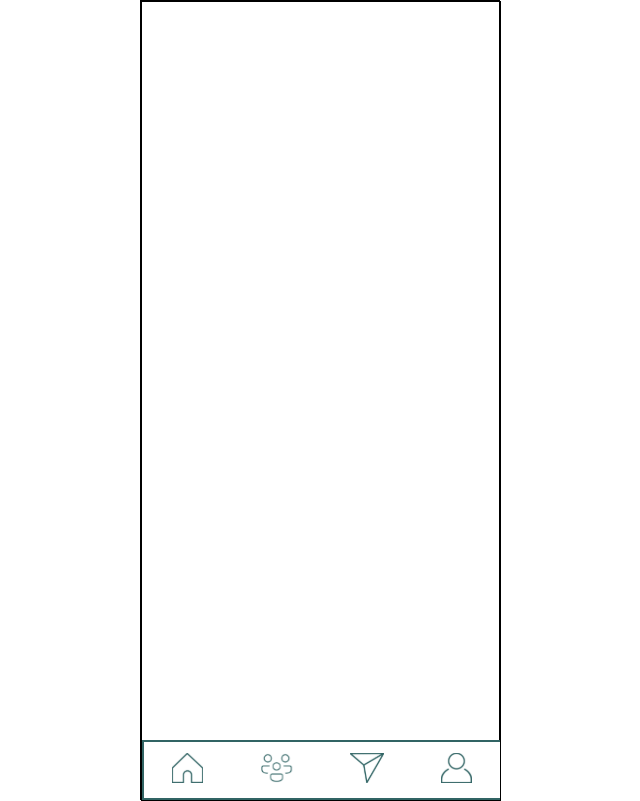
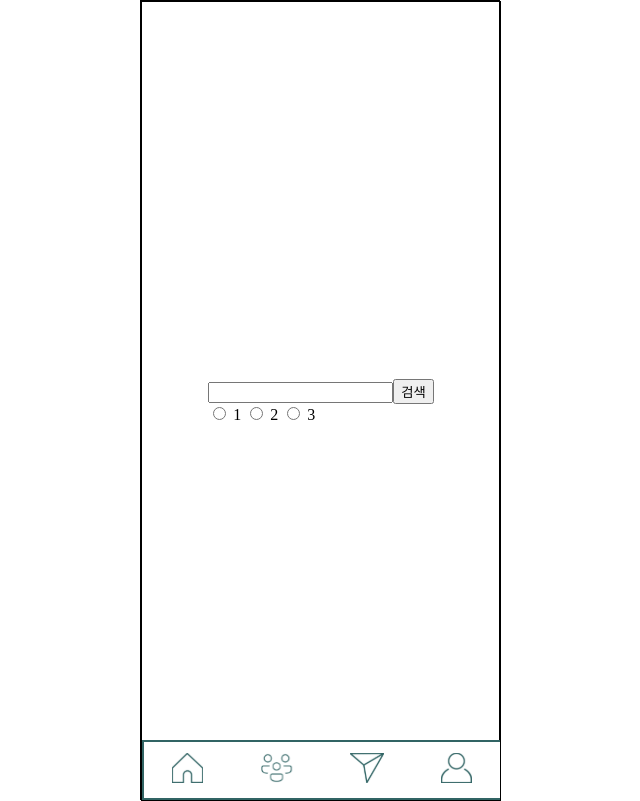
Before and after one commit to DevHiveTeamB/frontend, a Vue app in the folder vue-project/: page /popup in a window 1280 px wide. Before the commit this address had no page. Shown: the whole page, without its empty margins (320-960 px from the left). Built offline with nearby package versions, Linux system fonts and the light colour scheme.

Commit message:
팝업 구현중

```diff
--- a/vue-project/src/router/index.js
+++ b/vue-project/src/router/index.js
@@ -24,6 +24,10 @@ const routes = [
   {
     path: '/mypage',
     component: () => import('../views/MyPage.vue')
+  },
+  {
+    path: '/popup',
+    component: () => import('../views/SearchPopup.vue')
   }
 ]
 
--- a/vue-project/src/views/MainPage.vue
+++ b/vue-project/src/views/MainPage.vue
@@ -6,16 +6,18 @@
     <div>MainPage</div>
     <button @click="this.$router.push('/write')">게시글작성</button>
     <button @click="this.$router.push('/booklist')">게시글목록</button>
-    <div>
-      <input id="searchBar" />
-    </div>
+
+    <div @click="this.$router.push('popup')">검색창</div>
   </div>
 </template>
 
 <script>
 export default {
   methods: {},
-  components: {}
+  components: {},
+  data() {
+    return {}
+  }
 }
 </script>
 
--- /dev/null
+++ b/vue-project/src/views/SearchPopup.vue
@@ -0,0 +1,36 @@
+<template>
+  <!-- 검색창(최근 검색 목록) -->
+  <!-- 일단 페이지로 구현해둠
+팝업으로 바꿔주세용 -->
+  <div>
+    <div class="serachBar">
+      <input v-model="searchText" />
+      <button>검색</button>
+    </div>
+    <div class="category">
+      <input type="radio" name="category" value="1" @change="radioChange($event)" /> 1
+      <input type="radio" name="category" value="2" @change="radioChange($event)" /> 2
+      <input type="radio" name="category" value="3" @change="radioChange($event)" /> 3
+    </div>
+    <div class="recent"></div>
+  </div>
+</template>
+
+<script>
+export default {
+  methods: {
+    radioChange(event) {
+      var categorySelected = event.target.value
+      console.log('categorySelected: ', categorySelected)
+    }
+  },
+  data() {
+    return {
+      searchText: '',
+      recentSearches: []
+    }
+  }
+}
+</script>
+
+<style lang="scss" scoped></style>
```
